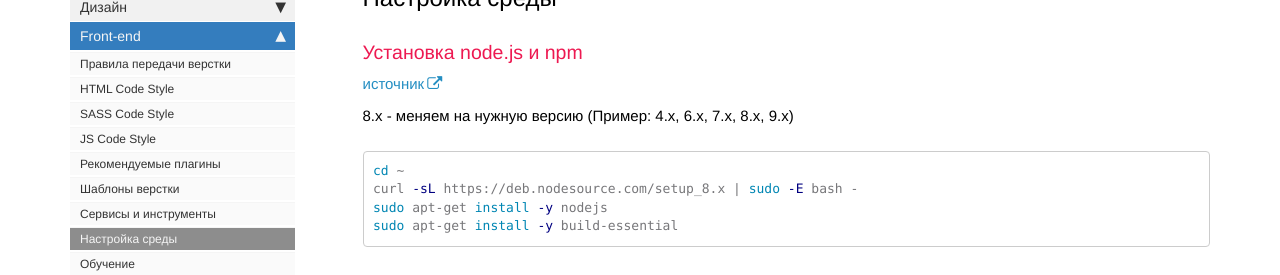
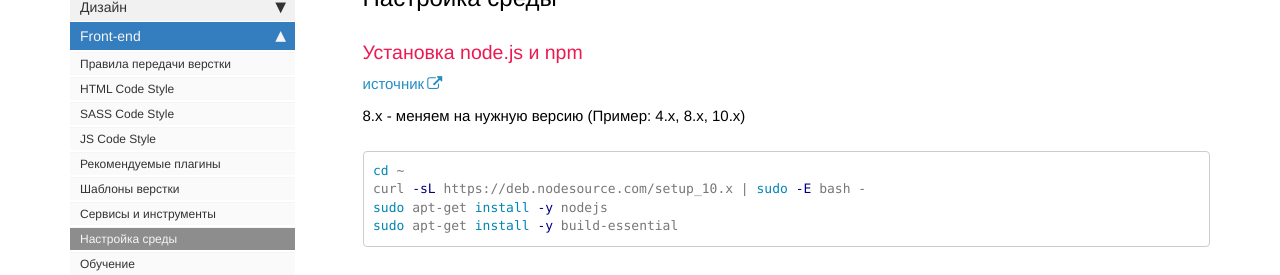
Before and after one commit to gdecider/gdecider.github.io, a Jekyll site: the page built from pages/bx/bx_front-setup.md, in a window 1280 px wide and 900 px high. Shown: the part 242-517 px from the top of the window. Built offline with Jekyll 4.4.1, drawn with Linux system fonts in a browser that asks for light colours; nearby versions of some CDN libraries; comment, search, counter and statistics services are not loaded.

Commit message:
Update bx_front-setup.md

````diff
--- a/pages/bx/bx_front-setup.md
+++ b/pages/bx/bx_front-setup.md
@@ -13,11 +13,11 @@ toc: false
 ### Установка node.js и npm
 [источник](https://github.com/nodesource/distributions#installation-instructions)
 
-8.x - меняем на нужную версию (Пример: 4.x, 6.x, 7.x, 8.x, 9.x)
+8.x - меняем на нужную версию (Пример: 4.x, 8.x, 10.x)
 
 ``` bash
 cd ~
-curl -sL https://deb.nodesource.com/setup_8.x | sudo -E bash -
+curl -sL https://deb.nodesource.com/setup_10.x | sudo -E bash -
 sudo apt-get install -y nodejs
 sudo apt-get install -y build-essential
 ```
````
